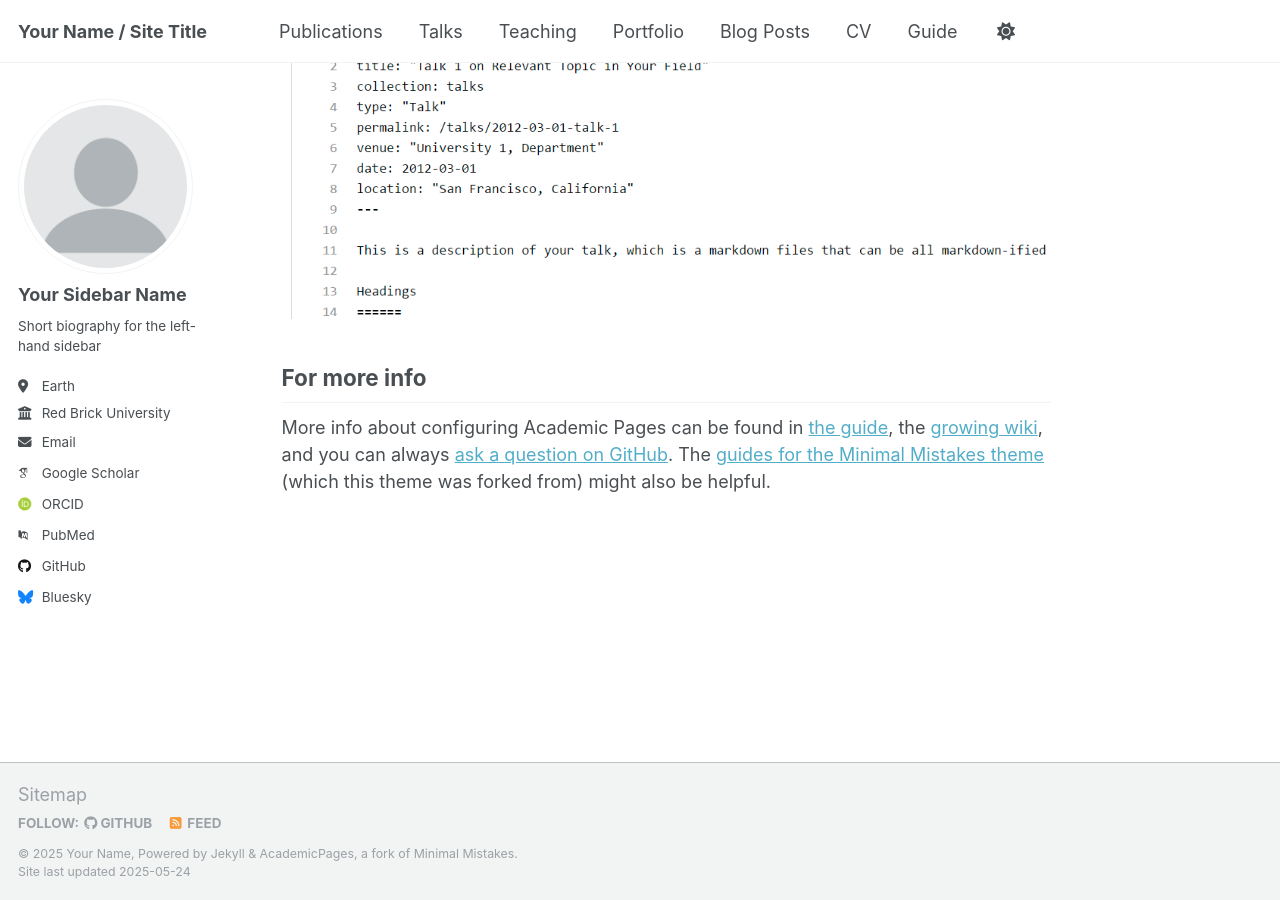
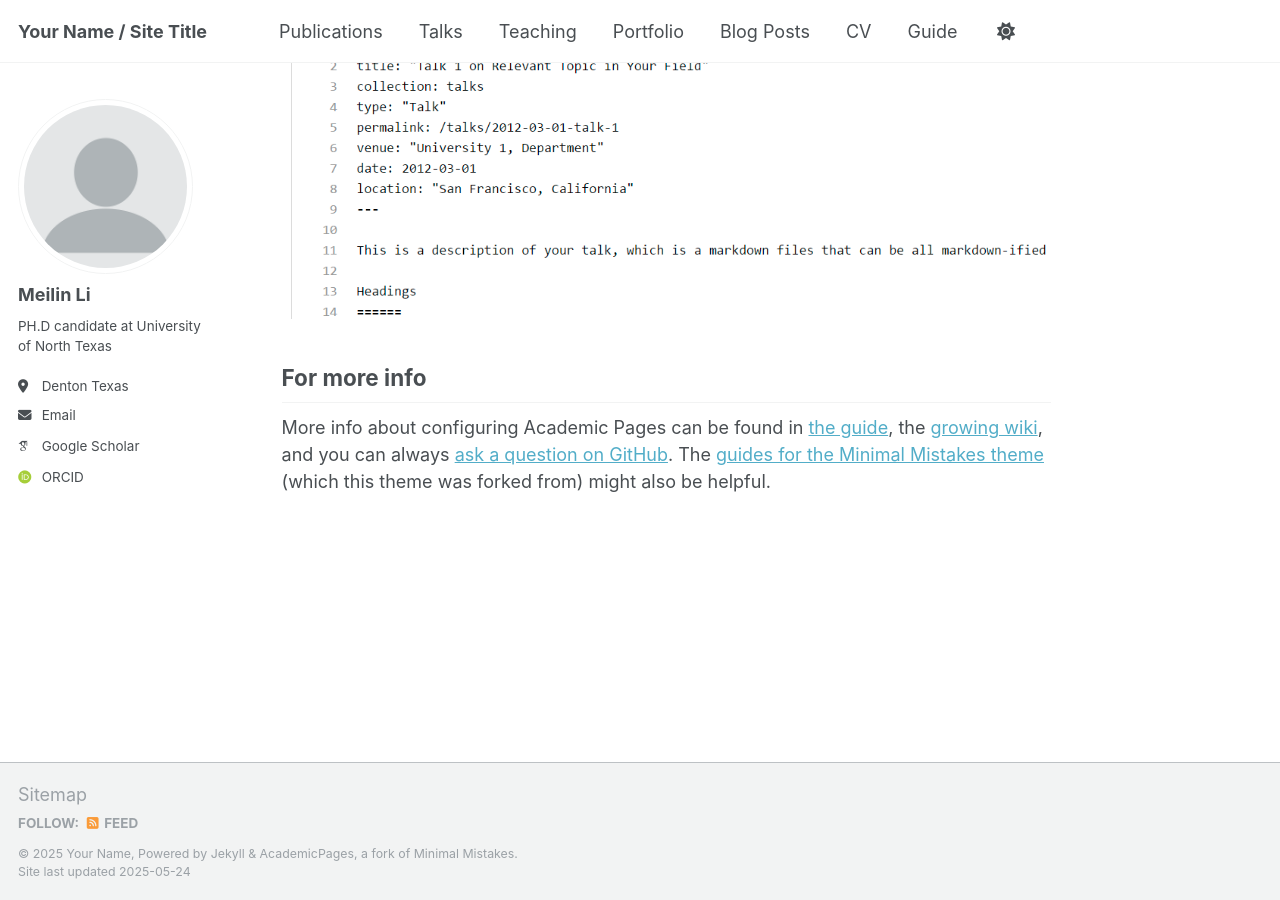
Before and after one commit to meilinlinet/meilinlinet.github.io, a Jekyll site: the page built from _pages/about.md, in a window 1280 px wide and 900 px high, scrolled down 2733 px. Built offline with Jekyll 4.4.1, drawn with Linux system fonts in a browser that asks for light colours; some web fonts are replaced.

Commit message:
Update _config.yml

```diff
--- a/_config.yml
+++ b/_config.yml
@@ -23,22 +23,22 @@ repository               : "academicpages/academicpages.github.io"
 author:
   # Biographic information
   avatar           : "profile.png"
-  name             : "Your Sidebar Name"
+  name             : "Meilin Li"
   pronouns         : # example: "she/her"
-  bio              : "Short biography for the left-hand sidebar"
-  location         : "Earth"
-  employer         : "Red Brick University"
+  bio              : "PH.D candidate at University of North Texas"
+  location         : "Denton Texas"
+  employer         : #"Red Brick University"
   uri              : # URL
-  email            : "none@example.org"
+  email            : "MeilinLi@my.unt.edu"
 
   # Academic websites
   academia         : # URL
   arxiv            : # URL - Update with the correct link to your profile
-  googlescholar    : "https://scholar.google.com/citations?user=PS_CX0AAAAAJ"
+  googlescholar    : "https://scholar.google.com/citations?user=rXNHzZwAAAAJ&hl=en&oi=sra"
   impactstory      : # URL
-  orcid            : "http://orcid.org/yourorcidurl"
+  orcid            : "https://orcid.org/0009-0009-2756-8580"
   semantic         : # URL
-  pubmed           : "https://www.ncbi.nlm.nih.gov/pubmed/?term=john+snow"
+  pubmed           : #"https://www.ncbi.nlm.nih.gov/pubmed/?term=john+snow"
   researchgate     : # URL
   scopus           : # URL
 
@@ -46,12 +46,12 @@ author:
   bitbucket        : # Username - Update with your username on the site
   codepen          : # Username
   dribbble         : # Username
-  github           : "academicpages"
+  github           : #"academicpages"
   kaggle           : # Username
   stackoverflow    : # User number or user number and name (i.e., use "1" or "1/jeff-atwood")
 
   # Social media
-  bluesky          : "bsky.app" # Replace this with you Bluesky username
+  bluesky          : #"bsky.app" # Replace this with you Bluesky username
   facebook         : # Username
   flickr           : # Username
   foursquare       : # Username
```
